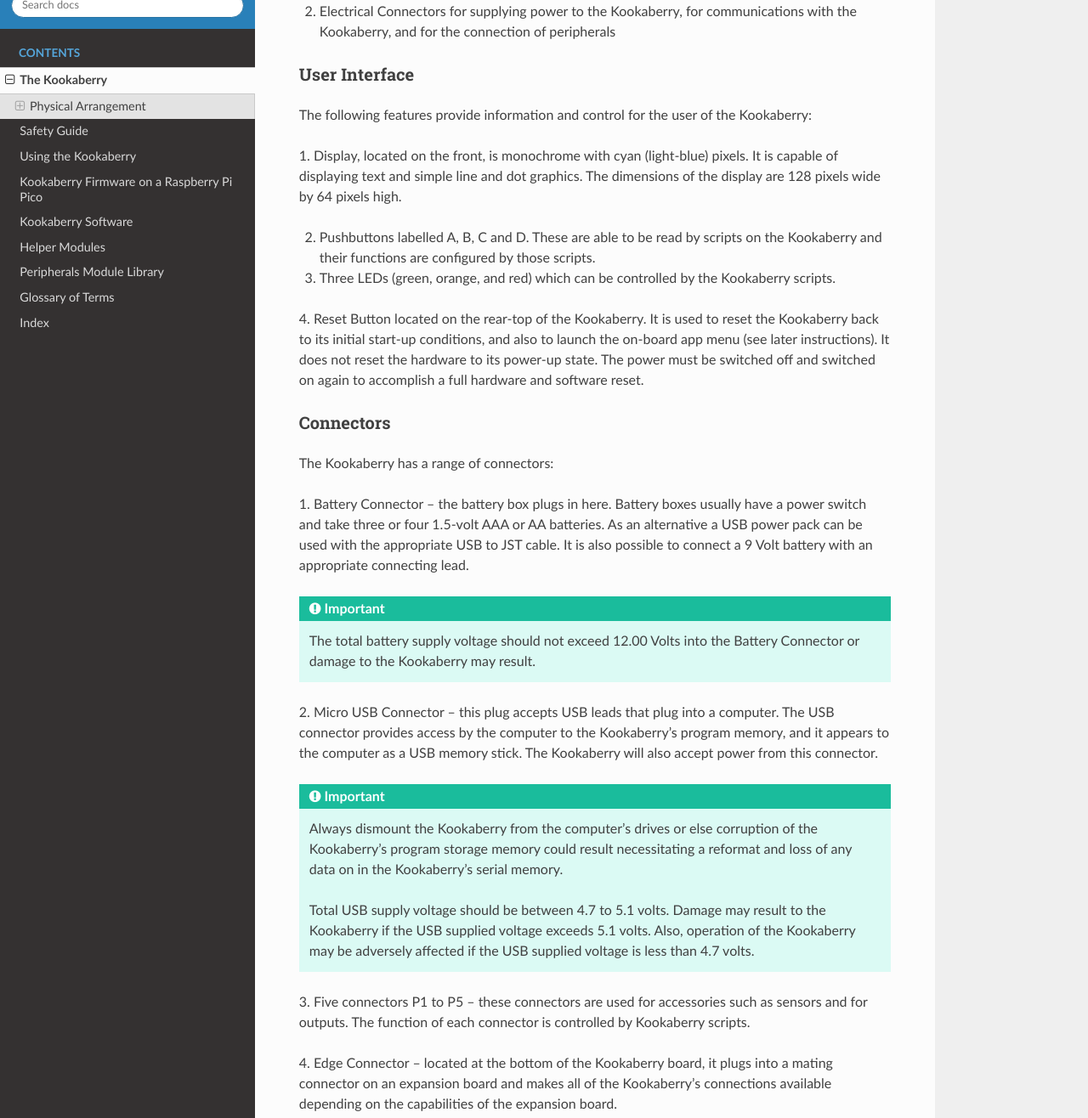
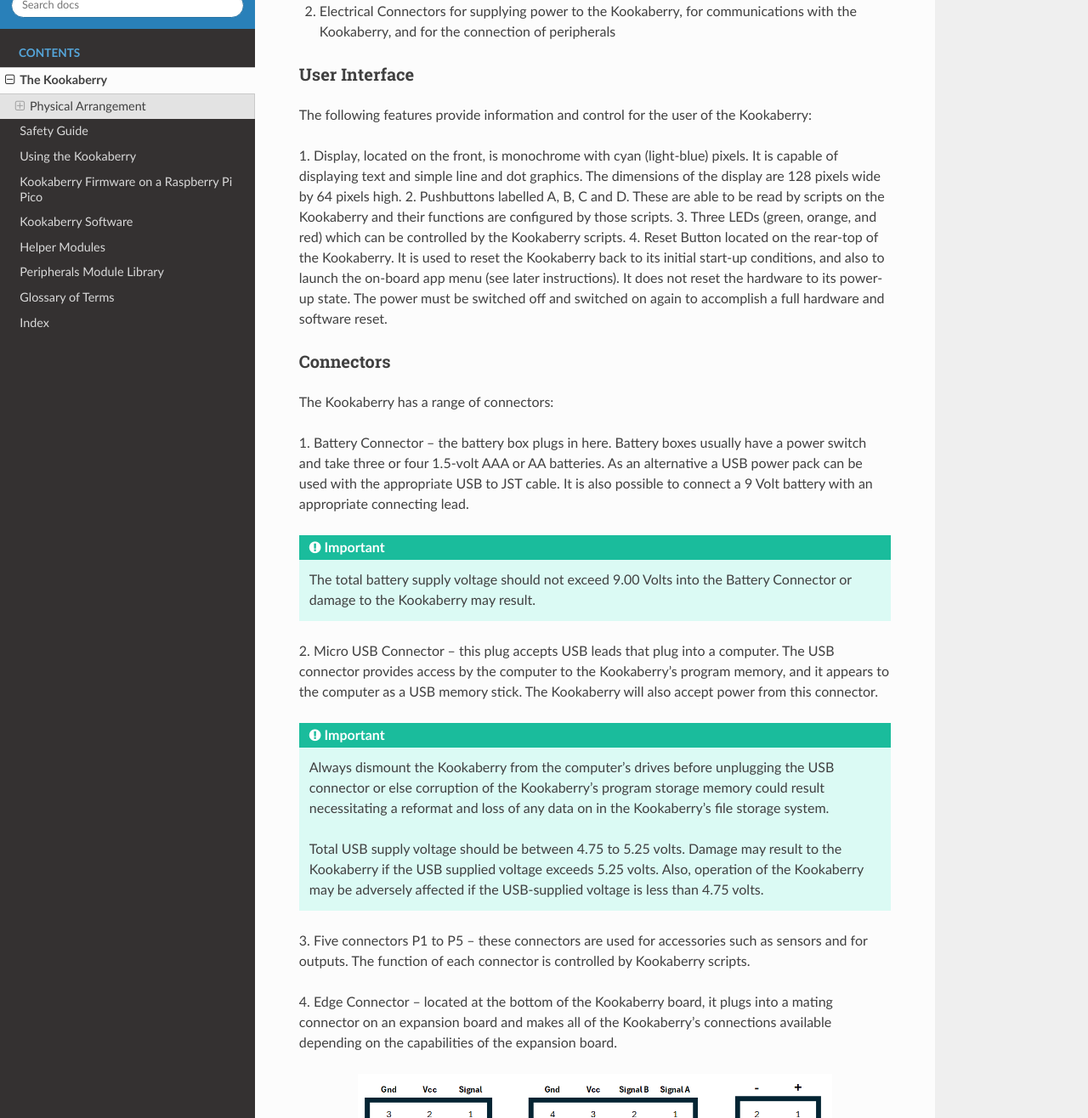
Before and after one commit to TDStrasser/Kookaberry-Reference-Guide, a Sphinx documentation site: the page built from docs/source/kookaberry.rst, in a window 1280 px wide and 1400 px high, scrolled down 1340 px, cut to the strip 84-1400 px from the top of the window. Shown: the whole strip at 85% size. Built offline with Sphinx 7.4.7 and the Read the Docs theme 2.0.0, drawn with Linux system fonts in a browser that asks for light colours; some of the changed text lies outside the part shown.

Commit message:
Alterations in response to peer-review comments

```diff
--- a/docs/source/kookaberry.rst
+++ b/docs/source/kookaberry.rst
@@ -46,11 +46,8 @@
 
 1.	Display, located on the front, is monochrome with cyan (light-blue) pixels. It is capable of displaying text and simple line and dot graphics.
 The dimensions of the display are 128 pixels wide by 64 pixels high.
-
 2.	Pushbuttons labelled A, B, C and D.  These are able to be read by scripts on the Kookaberry and their functions are configured by those scripts.
-
 3.	Three LEDs (green, orange, and red) which can be controlled by the Kookaberry scripts.
-
 4.	Reset Button located on the rear-top of the Kookaberry.  It is used to reset the Kookaberry back to its initial start-up conditions,
 and also to launch the on-board app menu (see later instructions).  It does not reset the hardware to its power-up state.
 The power must be switched off and switched on again to accomplish a full hardware and software reset.
@@ -68,7 +65,7 @@
 It is also possible to connect a 9 Volt battery with an appropriate connecting lead.
 
 .. important::
-    The total battery supply voltage should not exceed 12.00 Volts into the Battery Connector or damage to the Kookaberry may result.
+    The total battery supply voltage should not exceed 9.00 Volts into the Battery Connector or damage to the Kookaberry may result.
 
 
 2.	Micro USB Connector – this plug accepts USB leads that plug into a computer.
@@ -76,11 +73,11 @@
 The Kookaberry will also accept power from this connector.
 
 .. important::
-    Always dismount the Kookaberry from the computer’s drives or else corruption of the Kookaberry’s program storage memory could result
-    necessitating a reformat and loss of any data on in the Kookaberry’s serial memory.
+    Always dismount the Kookaberry from the computer’s drives before unplugging the USB connector or else corruption of the Kookaberry’s
+    program storage memory could result necessitating a reformat and loss of any data on in the Kookaberry’s file storage system.
 
-    Total USB supply voltage should be between 4.7 to 5.1 volts.  Damage may result to the Kookaberry if the USB supplied voltage exceeds 5.1 volts.
-    Also, operation of the Kookaberry may be adversely affected if the USB supplied voltage is less than 4.7 volts.
+    Total USB supply voltage should be between 4.75 to 5.25 volts.  Damage may result to the Kookaberry if the USB supplied voltage exceeds 5.25 volts.
+    Also, operation of the Kookaberry may be adversely affected if the USB-supplied voltage is less than 4.75 volts.
 
 
 3.	Five connectors P1 to P5 – these connectors are used for accessories such as sensors and for outputs.
@@ -105,12 +102,12 @@
 
 The Kookaberry has the following on-board facilities:
 
-1.	Microcomputer, either STM32 or a Raspberry Pi RP2040
+1.	Microcomputer, either STM32F091 or a Raspberry Pi RP2040
 2.	4 MBytes serial memory (USB accessible)
 3.	Monochrome OLED Display 128 x 64 pixels (Organic Light Emitting Diode)
 4.	22 (STM32) / 18 (RP2040) GPIO (General Purpose Input-Output) pins
-5.	Up to 11 ADC (Analogue to Digital Converters) depending on microcomputer type
-6.	2 DAC (Digital to Analogue Converters) on STM32 microcomputers only (and not on the RP2040 Kookaberry)
+5.	Up to 8 ADC (Analogue to Digital Converters) on the ST32F091 and up to 4 ADCs on the RP2040
+6.	2 DAC (Digital to Analogue Converters) on STM32F091 and no DACs on the RP2040
 7.	Timers and Real Time Clock
 8.	Magnetic Compass and Accelerometer
-9.	2.4GHz Digital Packet Radio
+9.	2.4GHz Nordic NRF51 Digital Packet Radio
```
